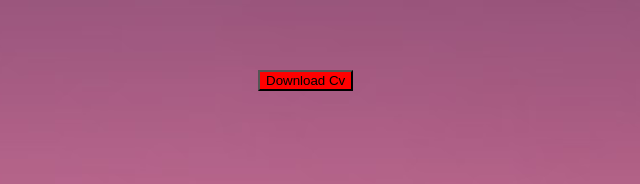
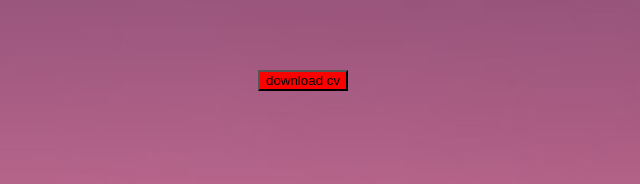
Before and after one commit to Raj642002/portfolio, a plain HTML site: page index.html in a window 1280 px wide. Shown: the part 616-800 px from the top of the page, 640-1280 px from the left. Drawn offline with Linux system fonts and the light colour scheme.

Commit message:
Add files via upload

```diff
--- a/index.html
+++ b/index.html
@@ -28,7 +28,7 @@
 
       </div>
        <main >
-         <div id="my_cv"> <button>Download Cv</button></div>
+        <div id="my_cv"><a  href="ravish cv.pdf" target="_blank" > <button >download cv</button></a></div>
          </main>
     </div>
       <div id="oo">
```
